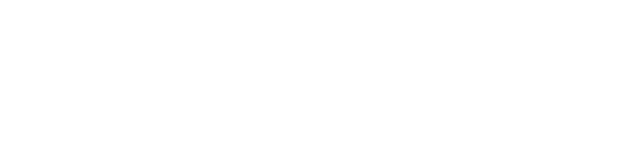
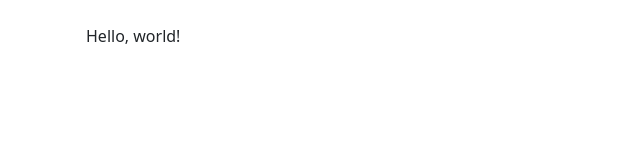
Before and after one commit to mybearworld/jeow, a website built with Vite: page index.html in a window 1280 px wide. Shown: the whole page, without its empty margins (0-640 px from the left). Built offline with nearby package versions, Linux system fonts and the light colour scheme.

Commit message:
Bootstrap

```diff
--- a/index.html
+++ b/index.html
@@ -5,7 +5,7 @@
     <title>Jeow</title>
   </head>
   <body>
-    <div id="app"></div>
+    <div class="container mx-auto py-4 px-3">Hello, world!</div>
     <script type="module" src="/src/main.ts"></script>
   </body>
 </html>
--- a/package.json
+++ b/package.json
@@ -9,6 +9,9 @@
     "preview": "vite preview"
   },
   "devDependencies": {
+    "@popperjs/core": "^2.11.8",
+    "bootstrap": "^5.3.3",
+    "sass": "^1.75.0",
     "typescript": "^5.2.2",
     "vite": "^5.2.0"
   }
--- a/src/main.ts
+++ b/src/main.ts
@@ -1 +1,2 @@
-import "./style.css";
+import "./style.scss";
+import "bootstrap";
--- /dev/null
+++ b/src/style.scss
@@ -0,0 +1 @@
+@import "bootstrap/scss/bootstrap";
```
Also changed, not shown: pnpm-lock.yaml, src/style.css (deleted).
